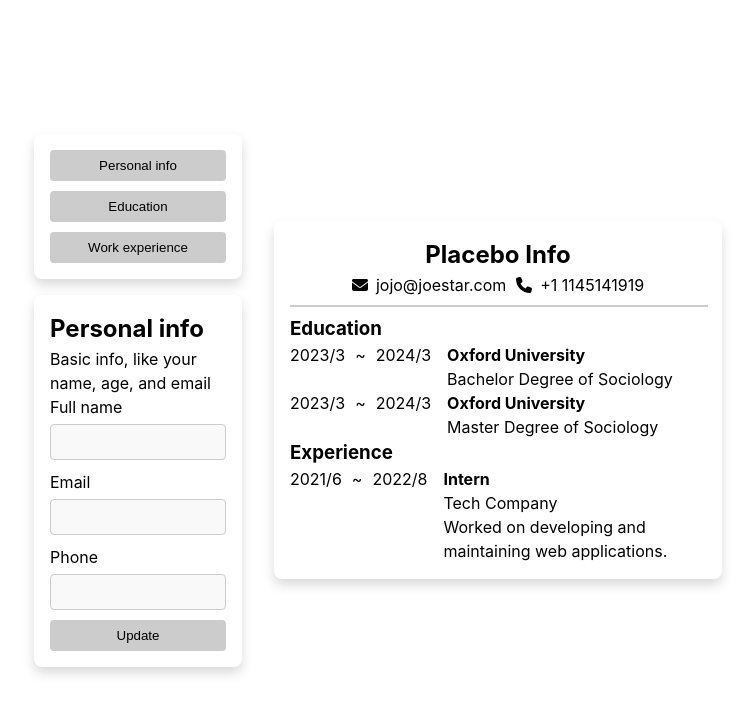
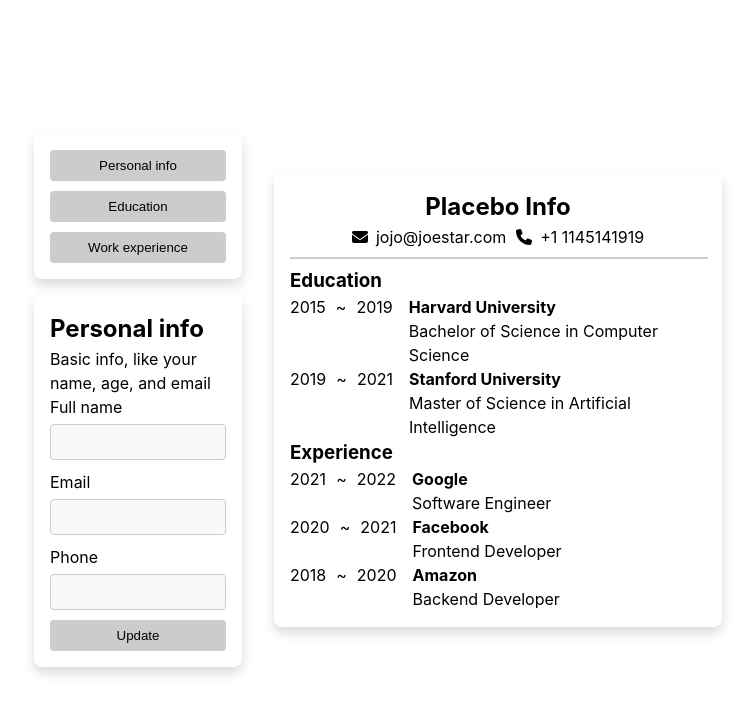
Before and after one commit to ahpx-odin-projects/odin-cv-builder, a React (Vite) app: page / in a window 1280 px wide. Shown: the top 714 px of the page, without its empty margins (262-1017 px from the left). Built offline with nearby package versions, Linux system fonts and the light colour scheme.

Commit message:
Completed

```diff
--- a/src/App.css
+++ b/src/App.css
@@ -61,7 +61,7 @@
 }
 
 .preview {
-  max-width: 60vh;
+  width: 60vh;
 }
 
 .sidebar {
--- a/src/App.jsx
+++ b/src/App.jsx
@@ -2,6 +2,7 @@
 
 import Sidebar from './Components/Sidebar/Sidebar'
 import Preview from './Components/CVPreview/Preview'
+import Experience from './Components/CVPreview/Experience'
 import { useState } from 'react'
 
 function App() {
@@ -11,17 +12,68 @@
     phone: "+1 1145141919",
   });
 
+  const [education, setEducation] = useState([
+    {
+      institution: "Harvard University",
+      title: "Bachelor of Science in Computer Science",
+      start: "2015",
+      end: "2019",
+    },
+    {
+      institution: "Stanford University",
+      title: "Master of Science in Artificial Intelligence",
+      start: "2019",
+      end: "2021",
+    }
+  ]);
+  const [experience, setExperience] = useState([
+    {
+      institution: "Google",
+      title: "Software Engineer",
+      start: "2021",
+      end: "2022",
+    },
+    {
+      institution: "Facebook",
+      title: "Frontend Developer",
+      start: "2020",
+      end: "2021",
+    },
+    {
+      institution: "Amazon",
+      title: "Backend Developer",
+      start: "2018",
+      end: "2020",
+    }
+  ]);
+
   function handleInfoChange(i) {
     setInfo(i);
+  }
+
+  function handleEducationChange(e) {
+    setEducation(e);
+  }
+
+  function handleExperienceChange(e) {
+    setExperience(e);
   }
 
   return (
     <div className='main'>
       <div className='sidebar'>
-        <Sidebar onInfoChange={handleInfoChange} />
+        <Sidebar onInfoChange={handleInfoChange} onEducationChange={handleEducationChange} onExperienceChange={handleExperienceChange}/>
       </div>
       <div className='preview'>
-        <Preview info={info} />
+        <Preview info={info} education={education
+            .map((e) => {
+              return <Experience title={e.institution} subtitle={e.title} startTime={e.start} endTime={e.end} key={e.institution}/>
+            })
+        } experience={experience
+          .map((e) => {
+            return <Experience title={e.institution} subtitle={e.title} startTime={e.start} endTime={e.end} key={e.institution}/>
+          })
+        } />
       </div>
     </div>
   )
--- a/src/Components/CVPreview/Experience.jsx
+++ b/src/Components/CVPreview/Experience.jsx
@@ -3,7 +3,7 @@
     <div
       style={{
         display: "grid",
-        gridTemplateColumns: "1fr 6fr",
+        gridTemplateColumns: "2fr 6fr",
         gap: "16px",
       }}
     >
--- a/src/Components/CVPreview/Preview.jsx
+++ b/src/Components/CVPreview/Preview.jsx
@@ -5,32 +5,8 @@
 
 export default function Preview({
   info,
-  education = [
-    <Experience
-      startTime="2023/3"
-      endTime="2024/3"
-      title="Oxford University"
-      subtitle="Bachelor Degree of Sociology"
-      key="default1"
-    />,
-    <Experience
-      startTime="2023/3"
-      endTime="2024/3"
-      title="Oxford University"
-      subtitle="Master Degree of Sociology"
-      key="default2"
-    />,
-  ],
-  experience = [
-    <Experience
-      startTime="2021/6"
-      endTime="2022/8"
-      title="Intern"
-      subtitle="Tech Company"
-      description="Worked on developing and maintaining web applications."
-      key="default1"
-    />,
-  ],
+  education,
+  experience,
 }) {
   return (
     <Card>
--- a/src/Components/Sidebar/Edit/EntryEdit.jsx
+++ b/src/Components/Sidebar/Edit/EntryEdit.jsx
@@ -19,7 +19,7 @@
     return (<>
         <TextBox value={value.institution} onChange={(o) => handleEdit(o, 'institution')} title="Institution" />
         <TextBox value={value.title} onChange={(o) => handleEdit(o, 'title')} title="Title" />
-        <TextBox value={value.start} onChange={(o) => handleEdit(o, 'start')} title="Start" type="date" />
-        <TextBox value={value.end} onChange={(o) => handleEdit(o, 'end')} title="End" type="date" />
+        <TextBox value={value.start} onChange={(o) => handleEdit(o, 'start')} title="Start" type="month" />
+        <TextBox value={value.end} onChange={(o) => handleEdit(o, 'end')} title="End" type="month" />
     </>)
 }
--- a/src/Components/Sidebar/Sidebar.jsx
+++ b/src/Components/Sidebar/Sidebar.jsx
@@ -3,11 +3,12 @@
 import PersonalInfo from "./PersonalInfo";
 import Edit from "./Edit/Edit";
 
-export default function Sidebar({onInfoChange}) {
+export default function Sidebar({
+  onInfoChange,
+  onEducationChange,
+  onExperienceChange,
+}) {
   const [index, setIndex] = useState(0);
-  const handleIndexChanged = (i) => {
-    setIndex(i);
-  };
 
   return (
     <>
@@ -17,12 +18,32 @@
           <PersonalInfo onInfoChange={onInfoChange}></PersonalInfo>
         </div>
         <div hidden={index != 1}>
-          <Edit title='Education' subtitle='Add your educational background.'></Edit>
+          <Edit
+            itemsChange={handleEducationChange}
+            title="Education"
+            subtitle="Add your educational background."
+          ></Edit>
         </div>
         <div hidden={index != 2}>
-          <Edit title='Experience' subtitle='Add your work experience.'></Edit>
+          <Edit
+            itemsChange={handleExperienceChange}
+            title="Experience"
+            subtitle="Add your work experience."
+          ></Edit>
         </div>
       </div>
     </>
   );
+
+  function handleIndexChanged(i) {
+    setIndex(i);
+  }
+
+  function handleEducationChange(e) {
+    onEducationChange(e);
+  }
+
+  function handleExperienceChange(e) {
+    onExperienceChange(e);
+  }
 }
```
